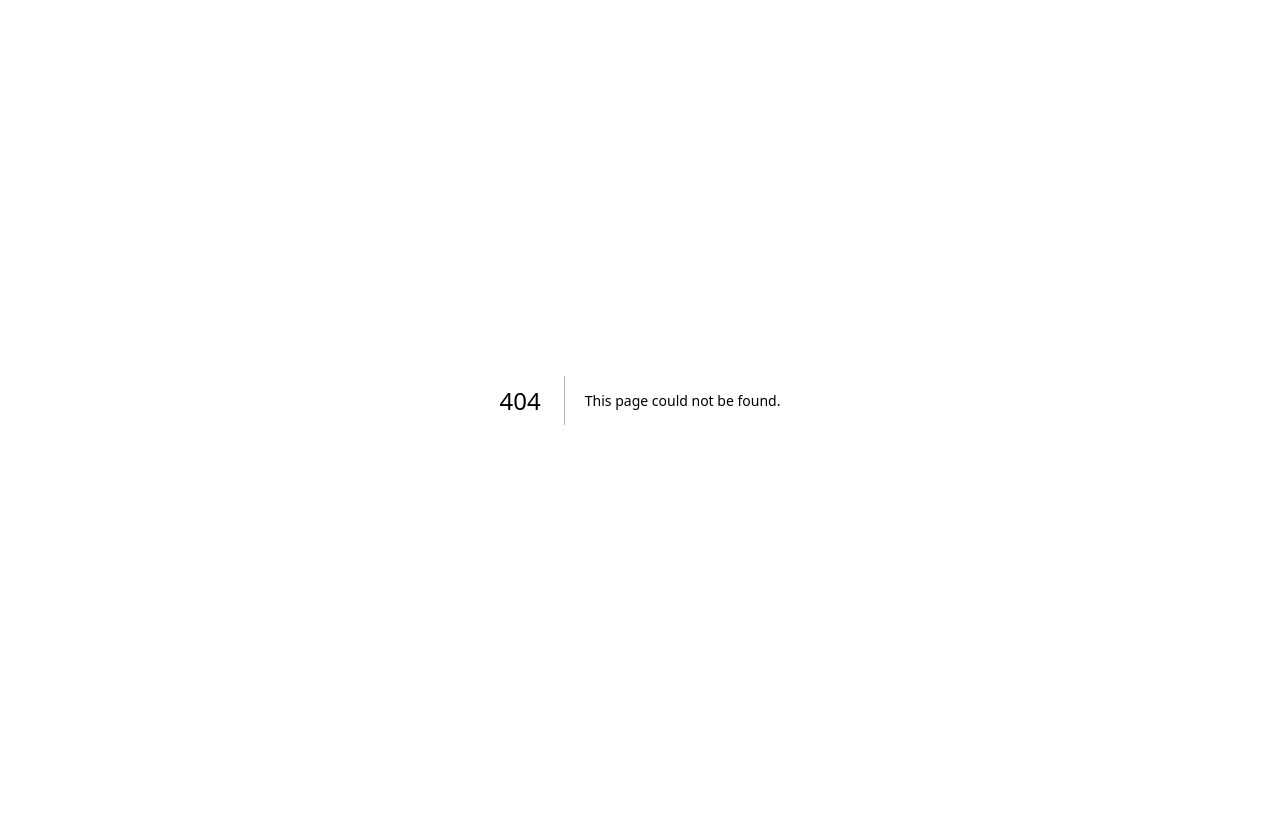
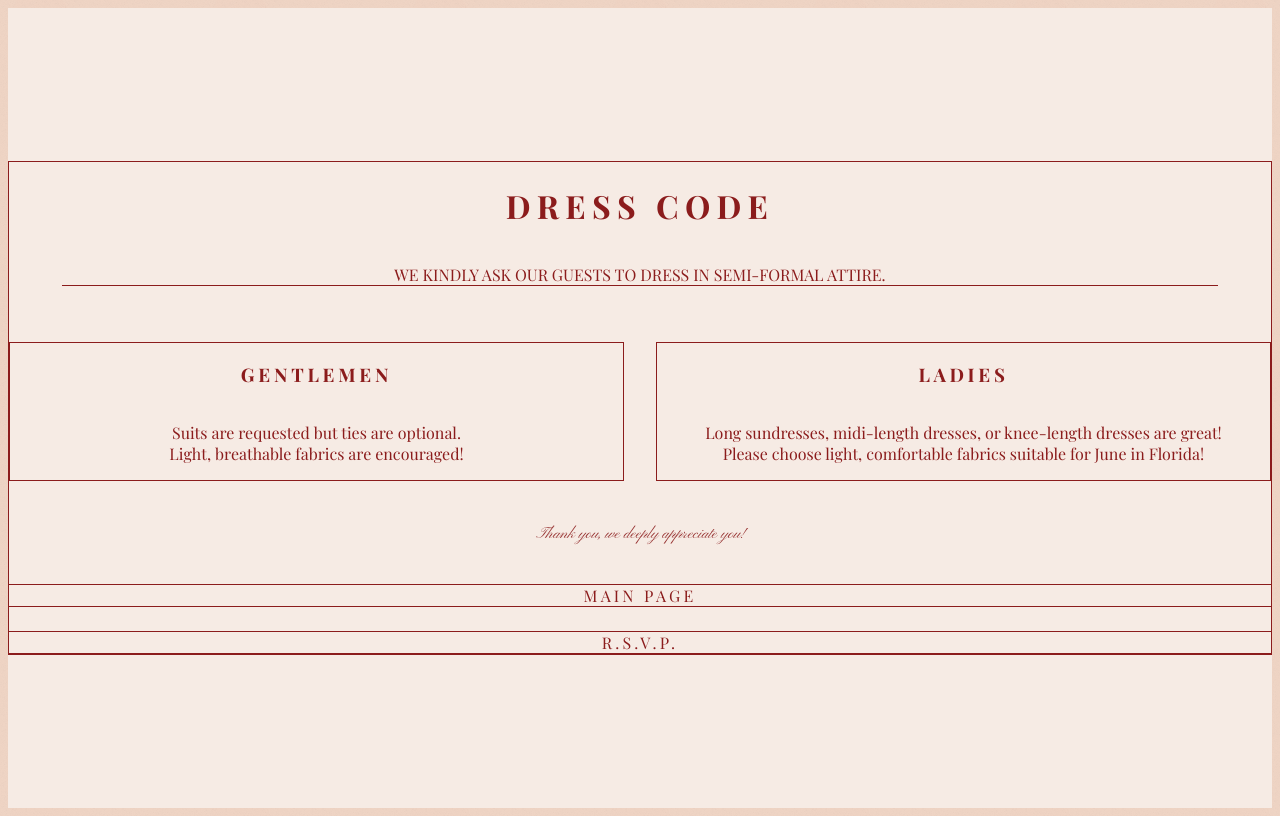
Before and after one commit to Suave101/Wedding-Website, a Next.js app in the folder doyle-wedding/: page /dress-code in a window 1280 px wide. Before the commit this address had no page. Built offline with nearby package versions, Linux system fonts and the light colour scheme.

Commit message:
dress code update

```diff
--- /dev/null
+++ b/doyle-wedding/app/dress-code/page.tsx
@@ -0,0 +1,111 @@
+"use client"
+import { Pinyon_Script } from 'next/font/google'
+import Link from 'next/link'
+
+const scriptFont = Pinyon_Script({ weight: '400', subsets: ['latin'] })
+
+// We are forcing the red color here to bypass Tailwind completely.
+// If this red is too dark/light, just tweak this hex code!
+const themeRed = '#8b1c1c';
+
+export default function DressCode() {
+  return (
+    <main
+      className="min-h-screen w-full p-4 md:p-8"
+      style={{
+        display: 'flex',
+        alignItems: 'center',
+        justifyContent: 'center',
+        backgroundColor: '#f6ebe4', /* Your almond background */
+        color: themeRed
+      }}
+    >
+
+      {/* THE MASTER CONTAINER */}
+      <div
+        className="w-full max-w-5xl p-6 md:p-10 shadow-xl"
+        style={{
+          display: 'flex',
+          flexDirection: 'column',
+          gap: '2.5rem',
+          border: `1px solid ${themeRed}`
+        }}
+      >
+
+        {/* TOP TITLE BOX */}
+        <div className="text-center w-full" style={{ display: 'flex', flexDirection: 'column', alignItems: 'center' }}>
+          <h1 className="text-4xl md:text-5xl tracking-[0.2em] uppercase mb-4">
+            Dress Code
+          </h1>
+          <p className="tracking-widest uppercase text-xs md:text-sm pb-4 w-11/12 md:w-3/4" style={{ borderBottom: `1px solid ${themeRed}` }}>
+            We kindly ask our guests to dress in semi-formal attire.
+          </p>
+        </div>
+
+        {/* MIDDLE SECTION: Gentlemen / Ladies */}
+        <div style={{ display: 'flex', flexWrap: 'wrap', gap: '2rem', width: '100%' }}>
+
+          {/* Gentlemen Box */}
+          <div className="p-8 md:p-10 text-center" style={{ flex: '1 1 300px', display: 'flex', flexDirection: 'column', justifyContent: 'center', border: `1px solid ${themeRed}` }}>
+            <h3 className="text-2xl md:text-3xl tracking-[0.2em] uppercase mb-6">
+              Gentlemen
+            </h3>
+            <p className="tracking-widest leading-loose text-sm md:text-base">
+              Suits are requested but ties are optional.<br/>Light, breathable fabrics are encouraged!
+            </p>
+          </div>
+
+          {/* Ladies Box */}
+          <div className="p-8 md:p-10 text-center" style={{ flex: '1 1 300px', display: 'flex', flexDirection: 'column', justifyContent: 'center', border: `1px solid ${themeRed}` }}>
+            <h3 className="text-2xl md:text-3xl tracking-[0.2em] uppercase mb-6">
+              Ladies
+            </h3>
+            <p className="tracking-widest leading-loose text-sm md:text-base">
+              Long sundresses, midi-length dresses, or knee-length dresses are great!<br/>Please choose light, comfortable fabrics suitable for June in Florida!
+            </p>
+          </div>
+
+        </div>
+
+        {/* SCRIPT SIGN-OFF */}
+        <div className="text-center w-full my-2">
+          <span className={`${scriptFont.className} text-4xl md:text-5xl opacity-90`}>
+            Thank you, we deeply appreciate you!
+          </span>
+        </div>
+
+        {/* BOTTOM BUTTONS: ALWAYS STACKED */}
+        {/* flexDirection: 'column' ensures they are always on top of each other */}
+        <div style={{ display: 'flex', flexDirection: 'column', gap: '1.5rem', width: '100%', alignItems: 'center' }}>
+          <Link
+            href="/"
+            className="py-4 tracking-[0.2em] uppercase text-center w-full max-w-lg"
+            style={{
+              border: `1px solid ${themeRed}`,
+              textDecoration: 'none', // Removes underline
+              color: themeRed,        // Forces it to stay red, never purple
+              display: 'block'
+            }}
+          >
+            Main Page
+          </Link>
+          <a
+            href="https://docs.google.com/forms/d/e/1FAIpQLSc75H7CJqIjHufBt04MRI1b9VrnsNkc_j73UItGTnlAwcMMxQ/viewform"
+            target="_blank"
+            rel="noopener noreferrer"
+            className="py-4 tracking-[0.2em] uppercase text-center w-full max-w-lg"
+            style={{
+              border: `1px solid ${themeRed}`,
+              textDecoration: 'none', // Removes underline
+              color: themeRed,        // Forces it to stay red, never purple
+              display: 'block'
+            }}
+          >
+            R.S.V.P.
+          </a>
+        </div>
+
+      </div>
+    </main>
+  )
+}
--- a/doyle-wedding/app/globals.css
+++ b/doyle-wedding/app/globals.css
@@ -1,7 +1,9 @@
 @import url('https://fonts.googleapis.com/css2?family=Pinyon+Script&display=swap');
 
-@import "tailwindcss/preflight";
-@import "tailwindcss/utilities";
+@tailwind base;
+@tailwind components;
+@tailwind utilities;
+
 
 :root {
   --background: #EFD4C4; /* Almond */
--- a/doyle-wedding/app/layout.tsx
+++ b/doyle-wedding/app/layout.tsx
@@ -13,6 +13,7 @@ export const metadata: Metadata = {
 export default function RootLayout({ children }: { children: React.ReactNode }) {
   return (
     <html lang="en" className={`${playfair.variable} ${lato.variable}`}>
+      <meta name="viewport" content="viewport-fit=cover" />
       <body className="bg-wedding-almond font-sans text-wedding-scarlet">
         {children}
       </body>
--- a/doyle-wedding/app/page.tsx
+++ b/doyle-wedding/app/page.tsx
@@ -257,6 +257,12 @@ export default function Home() {
                             >
                                 Registry
                             </a>
+                            <a
+                                href="/dress-code"
+                                className={`${serifFont.className} px-12 py-5 border border-[#EFD4C4] text-[#EFD4C4] text-lg md:text-xl tracking-[0.25em] hover:bg-[#EFD4C4] hover:text-[#781727] transition-all duration-300 uppercase`}
+                            >
+                                Dress Code
+                            </a>
                         </motion.div>
 
                         {/* --- 3. THE ICHTHYS (FISH) --- */}
--- a/doyle-wedding/app/registry/page.tsx
+++ b/doyle-wedding/app/registry/page.tsx
@@ -23,7 +23,7 @@ export default function Registry() {
             <div className="absolute inset-8 border-[2px] border-[#EFD4C4] pointer-events-none z-10" />
 
             {/* Main Content Container - Massive top and bottom padding to fix the squishing */}
-            <div className="relative flex flex-col items-center text-center w-full px-12 pt-32 pb-24 z-20">
+            <div className="relative flex flex-col items-center text-center px-12 pt-32 pb-24 z-20">
 
                 {/* Header */}
                 <h1 className={`${serifFont.className} text-5xl md:text-7xl lg:text-8xl font-bold tracking-[0.1em] text-[#EFD4C4] mb-6 uppercase`}>
@@ -42,7 +42,7 @@ export default function Registry() {
 
                 {/* --- THE STACKED LIST DESIGN --- */}
                 {/* This forces the links to stretch the full width of the container with borders between them */}
-                <div className="w-full mt-4 flex flex-col">
+                <div className="mt-4 flex flex-col">
                     <a
                         href="https://www.dillards.com/registry/JuanitaDiaz-AlexanderDoyle/133888560?cm_mmc=TransactionEmail-_-WeddingRegistryShare-_-Body-_-ViewWeddingRegistry"
                         target="_blank"
--- a/doyle-wedding/components/ui/button.tsx
+++ /dev/null
@@ -1,16 +0,0 @@
-import * as React from "react";
-import { cn } from "@/lib/utils";
-
-export interface ButtonProps extends React.ButtonHTMLAttributes<HTMLButtonElement> {}
-
-export const Button = React.forwardRef<HTMLButtonElement, ButtonProps>(({ className, ...props }, ref) => (
-  <button
-    ref={ref}
-    className={cn(
-      "inline-flex items-center justify-center rounded-md bg-scarlet px-4 py-2 text-white font-medium shadow transition-colors hover:bg-ruby focus:outline-none focus:ring-2 focus:ring-offset-2 focus:ring-scarlet",
-      className
-    )}
-    {...props}
-  />
-));
-Button.displayName = "Button";
--- a/doyle-wedding/components/ui/card.tsx
+++ /dev/null
@@ -1,16 +0,0 @@
-import * as React from "react";
-import { cn } from "@/lib/utils";
-
-export const Card = React.forwardRef<HTMLDivElement, React.HTMLAttributes<HTMLDivElement>>(
-  ({ className, ...props }, ref) => (
-    <div
-      ref={ref}
-      className={cn(
-  "rounded-xl border bg-white p-6 shadow-md",
-        className
-      )}
-      {...props}
-    />
-  )
-);
-Card.displayName = "Card";
--- a/doyle-wedding/components/ui/input.tsx
+++ /dev/null
@@ -1,16 +0,0 @@
-import * as React from "react";
-import { cn } from "@/lib/utils";
-
-export interface InputProps extends React.InputHTMLAttributes<HTMLInputElement> {}
-
-export const Input = React.forwardRef<HTMLInputElement, InputProps>(({ className, ...props }, ref) => (
-  <input
-    ref={ref}
-    className={cn(
-      "block w-full rounded-md border border-puce bg-white px-3 py-2 text-lg text-black shadow-sm focus:border-scarlet focus:ring focus:ring-scarlet focus:ring-opacity-50",
-      className
-    )}
-    {...props}
-  />
-));
-Input.displayName = "Input";
--- a/doyle-wedding/tailwind.config.js
+++ b/doyle-wedding/tailwind.config.js
@@ -1,18 +1,19 @@
 /** @type {import('tailwindcss').Config} */
 module.exports = {
   content: [
-    './app/**/*.{js,ts,jsx,tsx}',
-    './pages/**/*.{js,ts,jsx,tsx}',
-    './components/**/*.{js,ts,jsx,tsx}',
+    './app/**/*.{js,ts,jsx,tsx,mdx}',
+    './pages/**/*.{js,ts,jsx,tsx,mdx}',
+    './components/**/*.{js,ts,jsx,tsx,mdx}',
+    './src/**/*.{js,ts,jsx,tsx,mdx}', // Add this if you are using a src/ folder!
   ],
   theme: {
     extend: {
       colors: {
-        'wedding-scarlet': '#3B2C22', // Deep Bronze (desaturated)
-        'wedding-ruby': '#781727',    // Antique Ruby
-        'wedding-puce': '#AC5B67',    // Deep Puce
-        'wedding-pearl': '#E2B3C2',   // Pink Pearl
-        'wedding-almond': '#EFD4C4',  // Almond
+        'wedding-scarlet': '#3B2C22',
+        'wedding-ruby': '#781727',
+        'wedding-puce': '#AC5B67',
+        'wedding-pearl': '#E2B3C2',
+        'wedding-almond': '#EFD4C4',
       },
     },
   },
```
